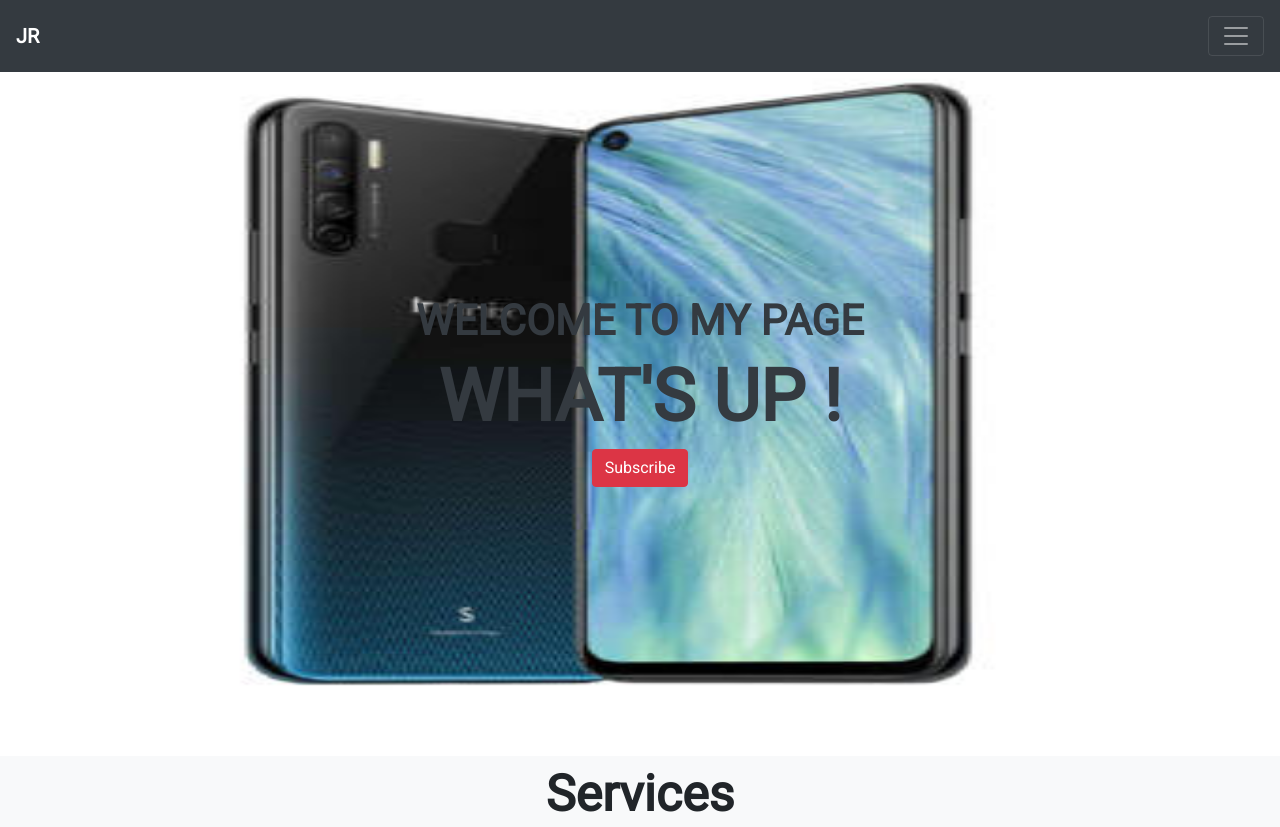
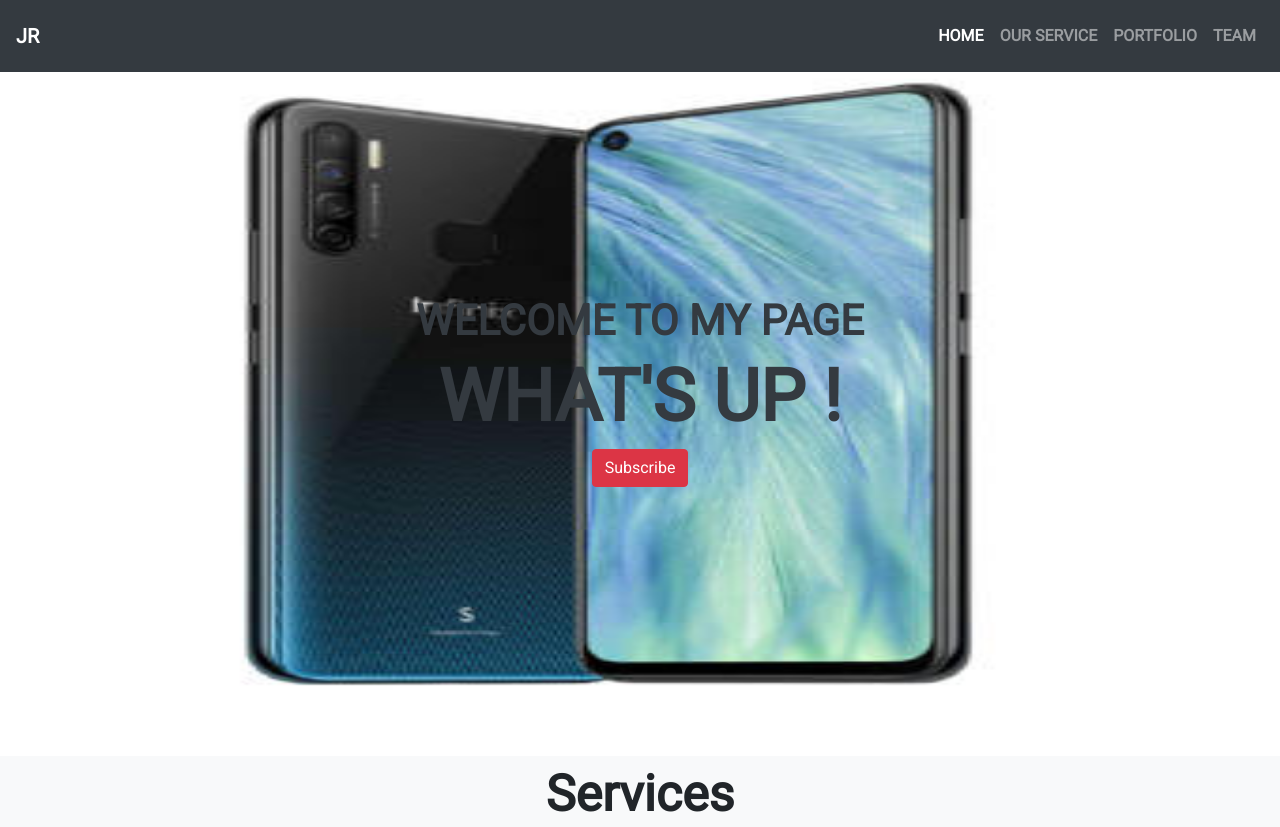
Before and after one commit to jahirraihan22/responsive_landingpage, a plain HTML site: page index.html in a window 1280 px wide. Shown: the top 827 px of the page. Drawn offline with Linux system fonts and the light colour scheme.

Commit message:
fix navbar

```diff
--- a/index.html
+++ b/index.html
@@ -19,7 +19,7 @@
   </head>
   <body>
     <!-- navbar -->
-    <nav class="navbar py-3 navbar-dark text-uppercase fixed-top font-weight-bold bg-dark navbar-expand- mb-5">
+    <nav class="navbar py-3 navbar-dark text-uppercase fixed-top font-weight-bold bg-dark navbar-expand-sm">
       <a href="#" class="navbar-brand">JR</a>
       <button type="button" class="navbar-toggler" data-toggle="collapse" data-target="#navLinks">
         <span class="navbar-toggler-icon"></span>
@@ -31,7 +31,7 @@
           </li>
 
           <li class="nav-item">
-            <a href="#our-services" class="nav-link">our services</a>
+            <a href="#our-services" class="nav-link">our service</a>
           </li>
 
           <li class="nav-item">
```
Also changed, not shown: 1 other file.
